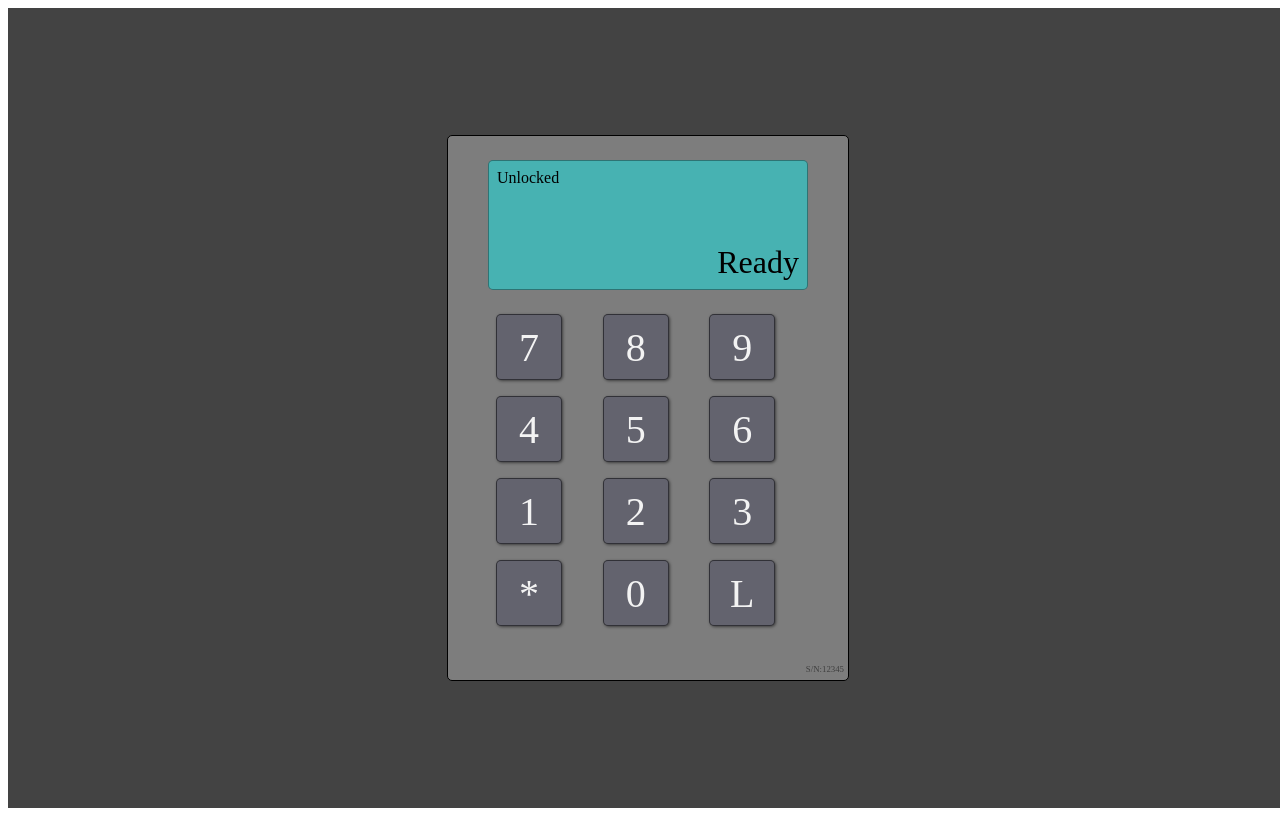
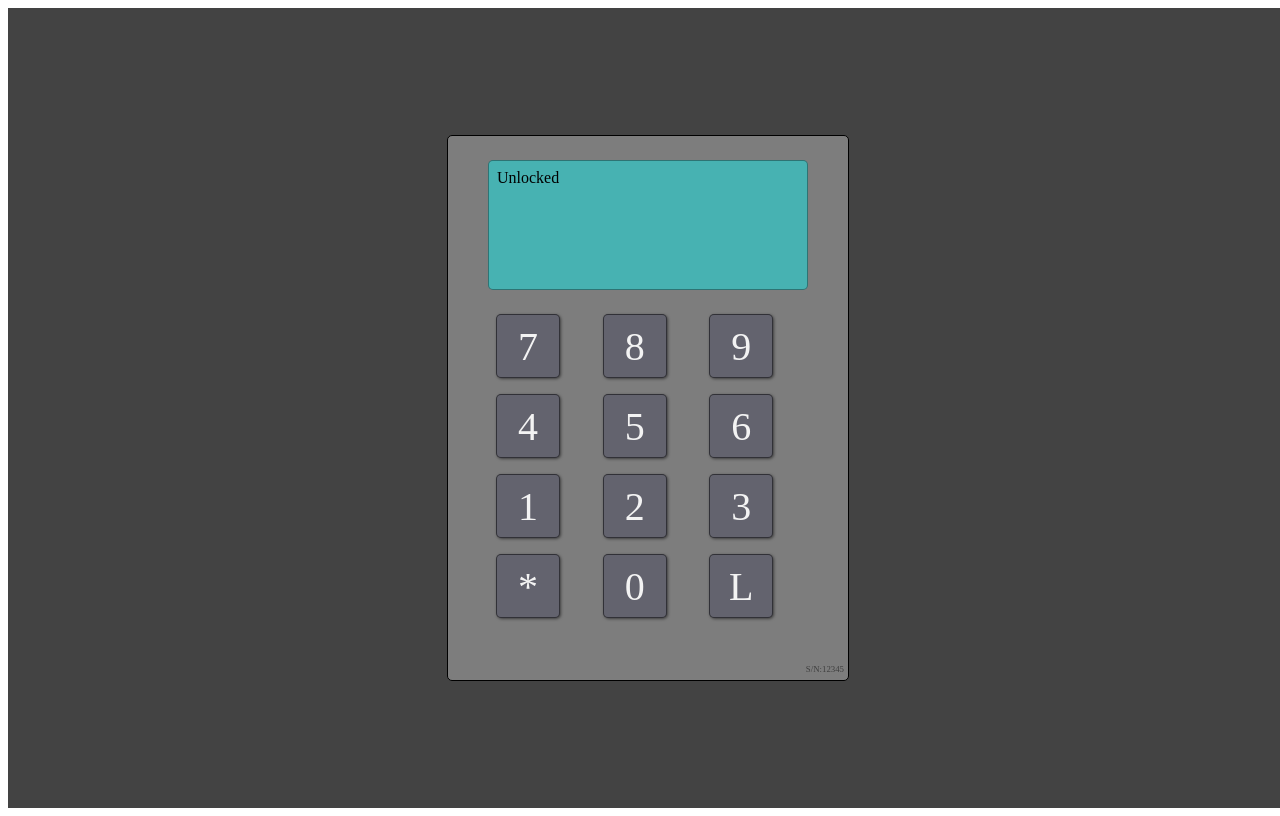
Before and after one commit to Reinboo/SafeDepositSim, a React app: page / in a window 1280 px wide. Built offline with nearby package versions, Linux system fonts and the light colour scheme; the HTML template or start-up script is replaced by a standard one.

Commit message:
Allow basic limited input

```diff
--- a/src/components/App.jsx
+++ b/src/components/App.jsx
@@ -5,15 +5,26 @@ import Screen from './Screen/index';
 import Serial from './Serial';
 import Keypad from './Keypad/index';
 
-const App = () => (
+const App = () => {
+  const [keyword, setKeyword] = React.useState('');
+
+  const handleKeywordUpdate = (event) => {
+    if (keyword.length < 6) {
+      const keyFace = event.target.id;
+      setKeyword(keyword + keyFace);
+    }
+  };
+
+  return (
     <Wrapper>
       <Panel>
-      <Screen> test </Screen>
-      <Keypad />
+        <Screen keyword={keyword} />
+        <Keypad handleUpdate={handleKeywordUpdate} />
         <Serial serialNumber="12345" />
       </Panel>
     </Wrapper>
   );
+};
 
 const Wrapper = styled.div`
   width: 100vw; height: 100vh;
--- a/src/components/Keypad/Key.jsx
+++ b/src/components/Keypad/Key.jsx
@@ -2,17 +2,18 @@ import React from 'react';
 import PropTypes from 'prop-types';
 import styled from 'styled-components';
 
-const Key = ({ keyFace }) => (
-  <Wrapper>
+const Key = ({ keyFace, handleClick }) => (
+  <Wrapper type="button" id={keyFace} onClick={handleClick}>
     {keyFace}
   </Wrapper>
 );
 
 Key.propTypes = {
   keyFace: PropTypes.string.isRequired,
+  handleClick: PropTypes.func.isRequired,
 };
 
-const Wrapper = styled.div`
+const Wrapper = styled.button`
   width: 4rem; height: 4rem;
   margin: .5rem;
   border: 1px solid rgba(0, 0, 0, .5);
--- a/src/components/Keypad/index.jsx
+++ b/src/components/Keypad/index.jsx
@@ -1,17 +1,22 @@
 import React from 'react';
+import PropTypes from 'prop-types';
 import styled from 'styled-components';
 
 import Key from './Key';
 
 const keyFaces = ['7', '8', '9', '4', '5', '6', '1', '2', '3', '*', '0', 'L'];
 
-const Keypad = () => (
+const Keypad = ({ handleUpdate }) => (
   <Wrapper>
     {keyFaces.map(value => (
-      <Key keyFace={value} />
+      <Key keyFace={value} handleClick={handleUpdate} key={value} />
     ))}
   </Wrapper>
 );
+
+Keypad.propTypes = {
+  handleUpdate: PropTypes.func.isRequired,
+};
 
 const Wrapper = styled.div`
   margin: 1rem 0;
--- a/src/components/Screen/index.jsx
+++ b/src/components/Screen/index.jsx
@@ -1,18 +1,23 @@
 import React from 'react';
+import PropTypes from 'prop-types';
 import styled from 'styled-components';
 
 import Main from './Main';
 
 import messages from '../../screenMessages';
 
-const Screen = () => {
+const Screen = ({ keyword }) => {
   const status = messages.top.unlocked;
   return (
     <Wrapper>
       {status}
-      <Main message={messages.main.ready} />
+      <Main message={keyword} />
     </Wrapper>
   );
+};
+
+Screen.propTypes = {
+  keyword: PropTypes.string.isRequired,
 };
 
 const Wrapper = styled.div`
```
Lines whose indentation alone changed are shown as unchanged.
